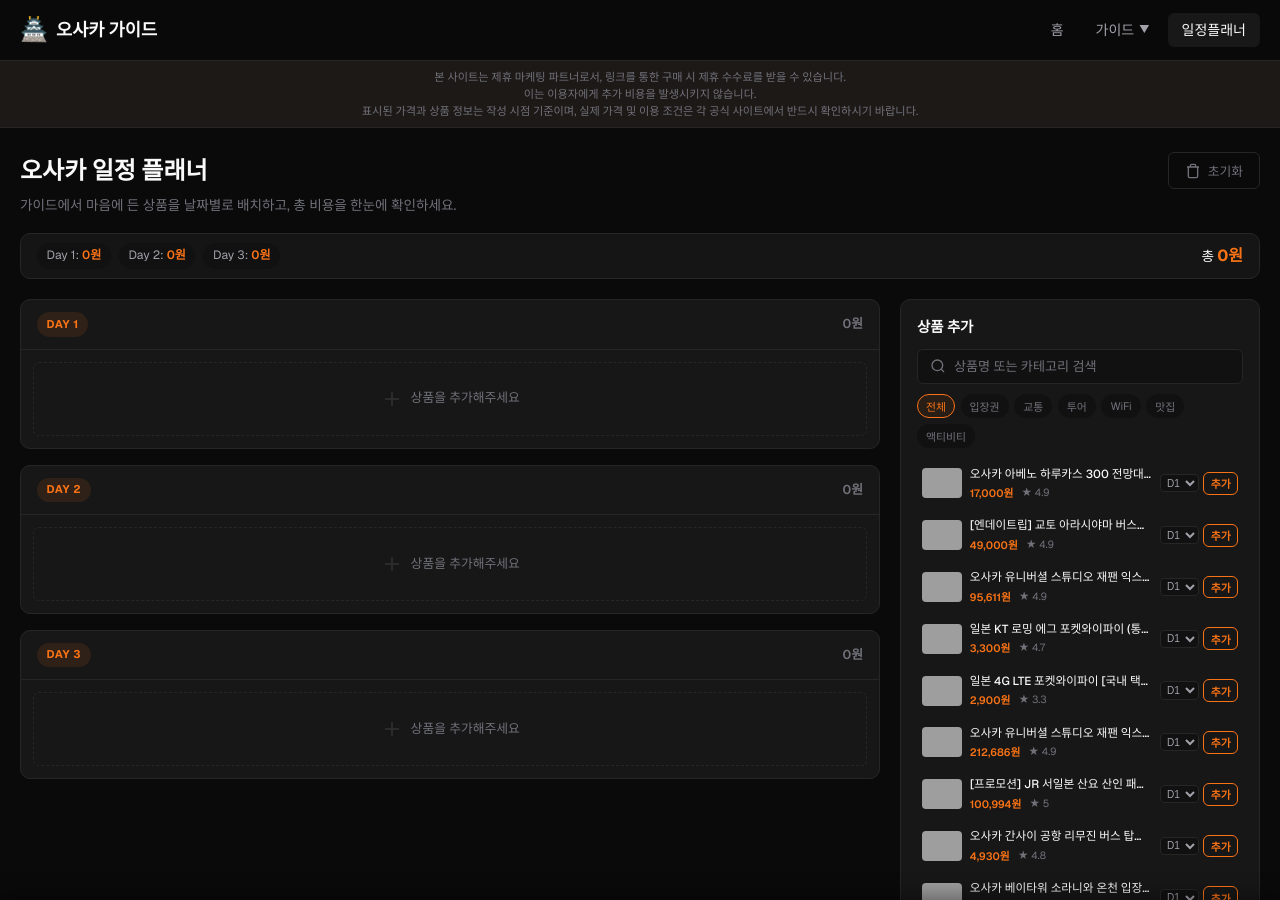
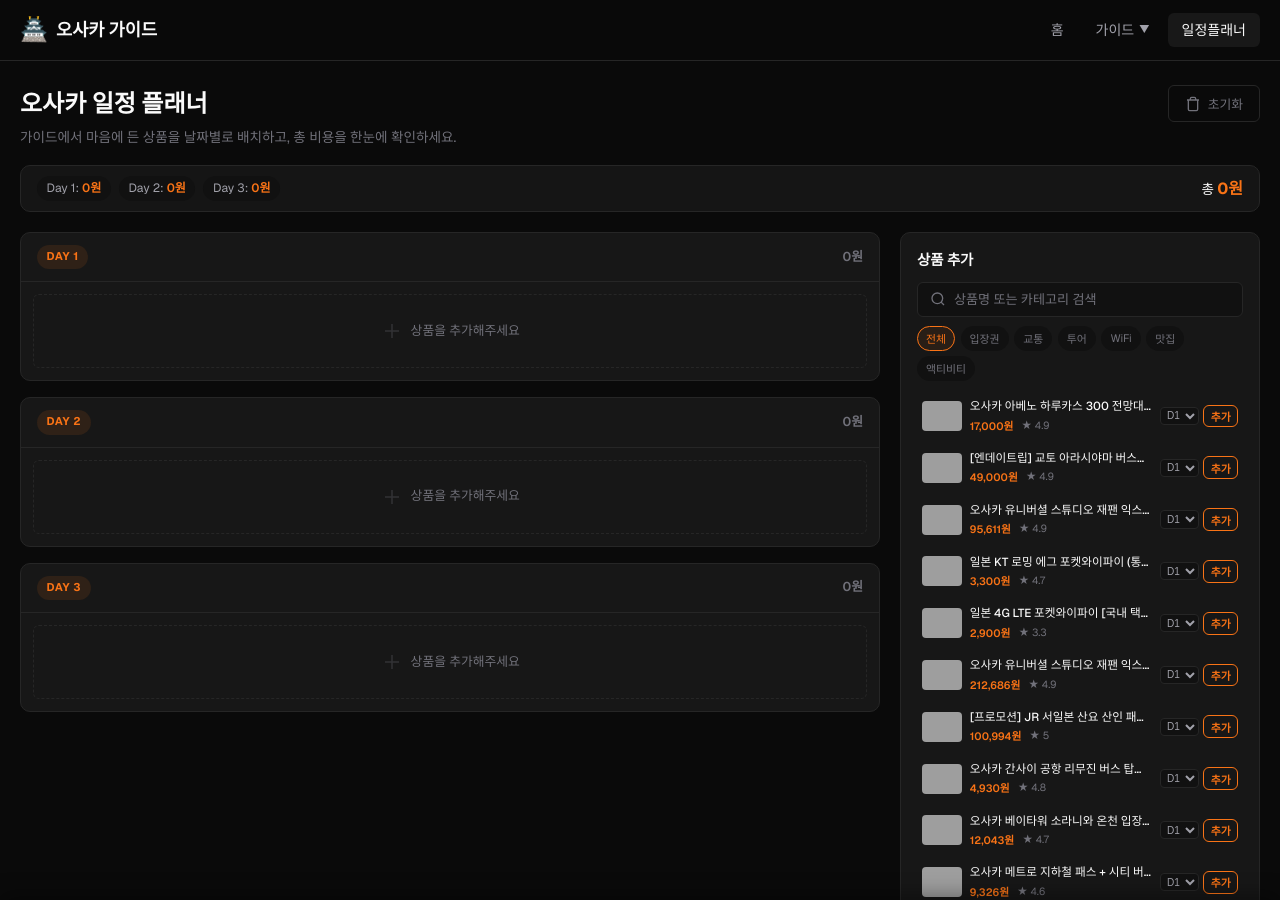
Before and after one commit to dukbong/osaka-travel-guide, a Jekyll site: the page built from pages/planner.html, in a window 1280 px wide and 900 px high. Built offline with Jekyll 4.4.1, drawn with Linux system fonts in a browser that asks for light colours; grey boxes are pictures that could not be loaded.

Commit message:
Remove top affiliate banner, keep footer disclosure only

```diff
--- a/_layouts/default.html
+++ b/_layouts/default.html
@@ -75,15 +75,6 @@
       </ul>
     </div>
   </header>
-
-  <!-- Affiliate Disclosure Banner -->
-  <div class="affiliate-notice">
-    <div class="affiliate-notice-inner">
-      <p>본 사이트는 제휴 마케팅 파트너로서, 링크를 통한 구매 시 제휴 수수료를 받을 수 있습니다.</p>
-      <p>이는 이용자에게 추가 비용을 발생시키지 않습니다.</p>
-      <p>표시된 가격과 상품 정보는 작성 시점 기준이며, 실제 가격 및 이용 조건은 각 공식 사이트에서 반드시 확인하시기 바랍니다.</p>
-    </div>
-  </div>
 
   <!-- Main Content -->
   <main class="site-main">
```
